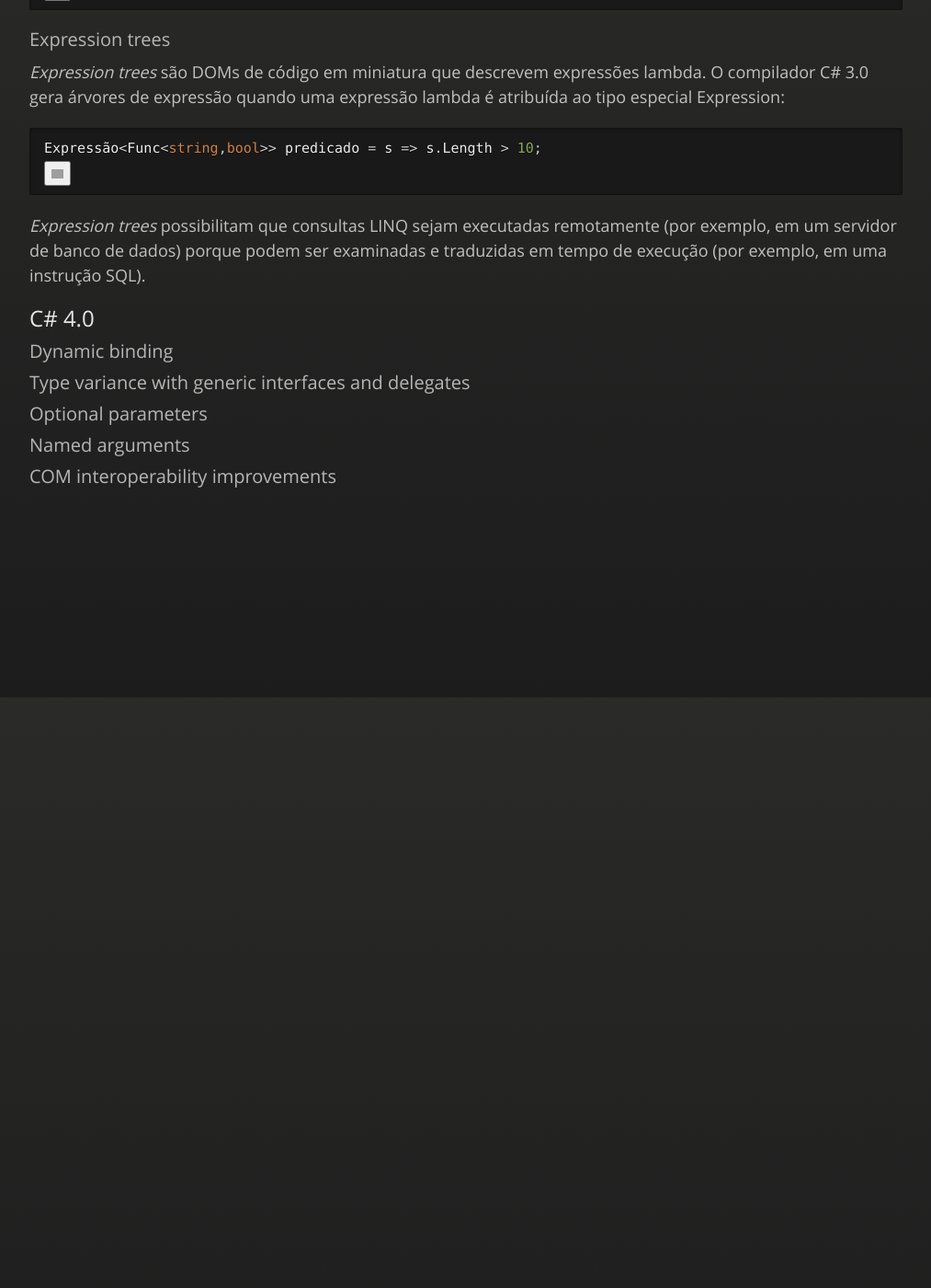
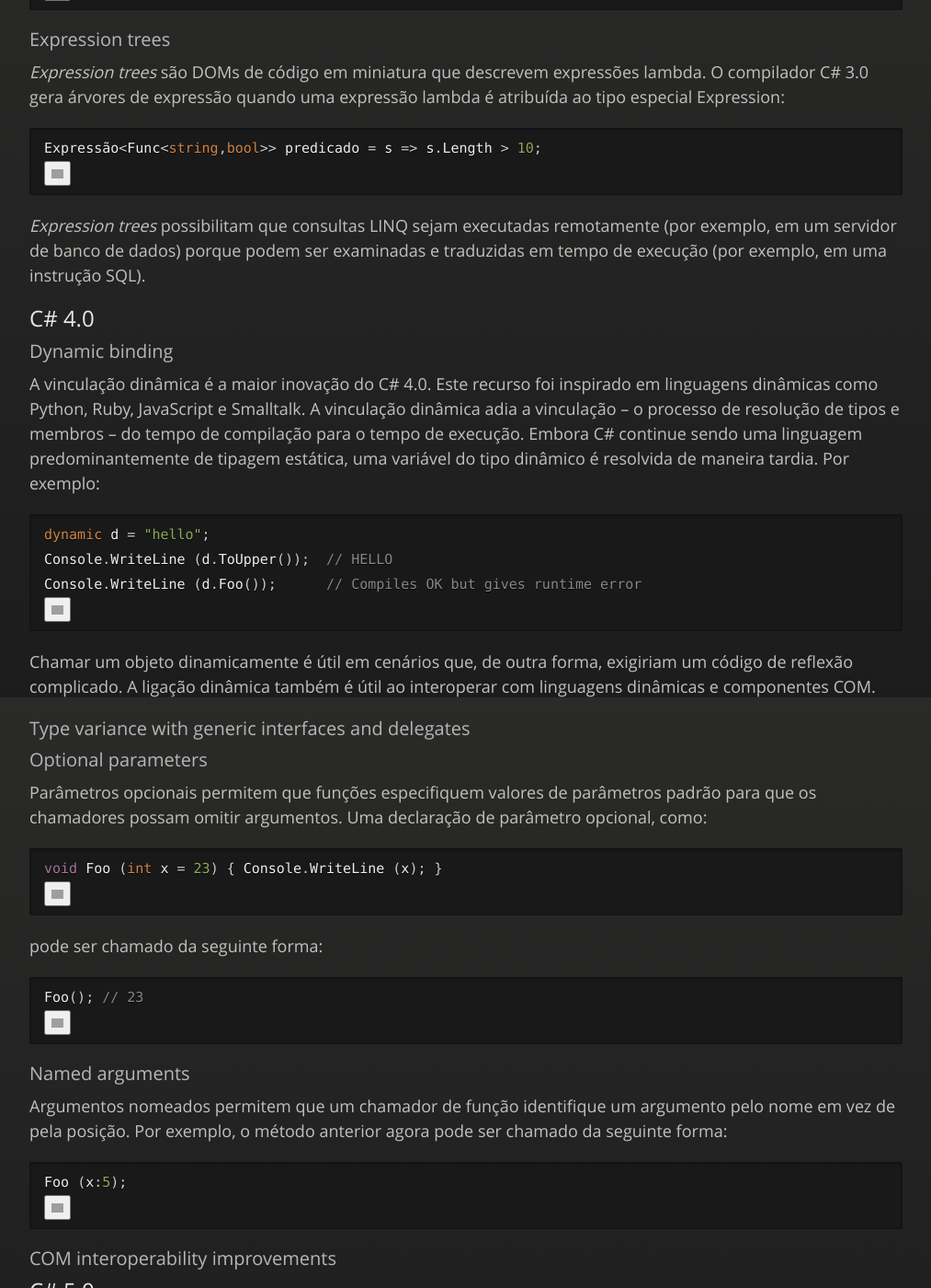
Before and after one commit to JeannAndrade/jeannandrade.github.io, a Jekyll site: the page built from content/net/csharp/whatisnew/index.md, in a window 1280 px wide and 1400 px high, scrolled down 3742 px. Shown: the whole window at 92% size, without its empty margins (108-1121 px from the left). Built offline with Jekyll 4.4.1, drawn with Linux system fonts in a browser that asks for light colours; nearby versions of some CDN libraries; comment, search, counter and statistics services are not loaded; our own code applies the rules of GitHub Pages for plain Markdown files; before the commit the page ends 4372 px from its top, so only the background shows below that; some of the changed text lies outside the part shown; grey boxes are pictures that could not be loaded.

Commit message:
Novidades C# 4 e 5

````diff
--- a/content/net/csharp/whatisnew/index.md
+++ b/content/net/csharp/whatisnew/index.md
@@ -151,10 +151,44 @@ Expressão<Func<string,bool>> predicado = s => s.Length > 10;
 
 ### Dynamic binding
 
+A vinculação dinâmica é a maior inovação do C# 4.0. Este recurso foi inspirado em linguagens dinâmicas como Python, Ruby, JavaScript e Smalltalk. A vinculação dinâmica adia a vinculação – o processo de resolução de tipos e membros – do tempo de compilação para o tempo de execução. Embora C# continue sendo uma linguagem predominantemente de tipagem estática, uma variável do tipo dinâmico é resolvida de maneira tardia. Por exemplo:
+
+```csharp
+dynamic d = "hello";
+Console.WriteLine (d.ToUpper());  // HELLO
+Console.WriteLine (d.Foo());      // Compiles OK but gives runtime error
+```
+
+Chamar um objeto dinamicamente é útil em cenários que, de outra forma, exigiriam um código de reflexão complicado. A ligação dinâmica também é útil ao interoperar com linguagens dinâmicas e componentes COM.
+
 ### Type variance with generic interfaces and delegates
 
 ### Optional parameters
 
+Parâmetros opcionais permitem que funções especifiquem valores de parâmetros padrão para que os chamadores possam omitir argumentos. Uma declaração de parâmetro opcional, como:
+
+```csharp
+void Foo (int x = 23) { Console.WriteLine (x); }
+```
+
+pode ser chamado da seguinte forma:
+
+```csharp
+Foo(); // 23
+```
+
 ### Named arguments
 
+Argumentos nomeados permitem que um chamador de função identifique um argumento pelo nome em vez de pela posição. Por exemplo, o método anterior agora pode ser chamado da seguinte forma:
+
+```csharp
+Foo (x:5);
+```
+
 ### COM interoperability improvements
+
+## C# 5.0
+
+### Asynchronous functions
+
+A grande novidade do C# 5.0 é o suporte para funções assíncronas por meio de duas novas palavras-chave, async e await. As funções assíncronas permitem continuações síncronas, o que facilita a escrita de aplicativos com interfaces ricas e responsivos para o cliente e thread-safe. Eles também facilitam a escrita de aplicações com alto I/O de forma concorrentes e eficientes que não bloqueiam a thread em operação de I/O.
````
